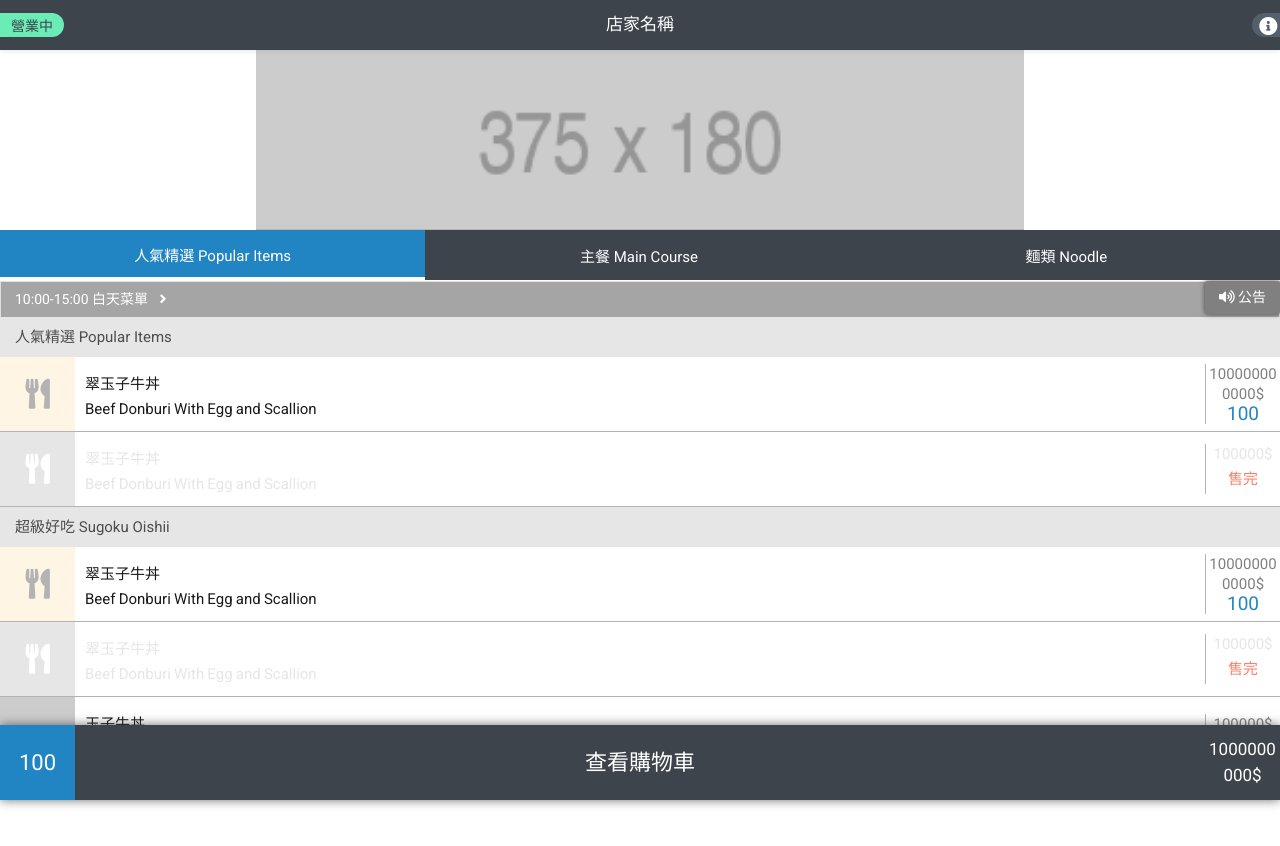
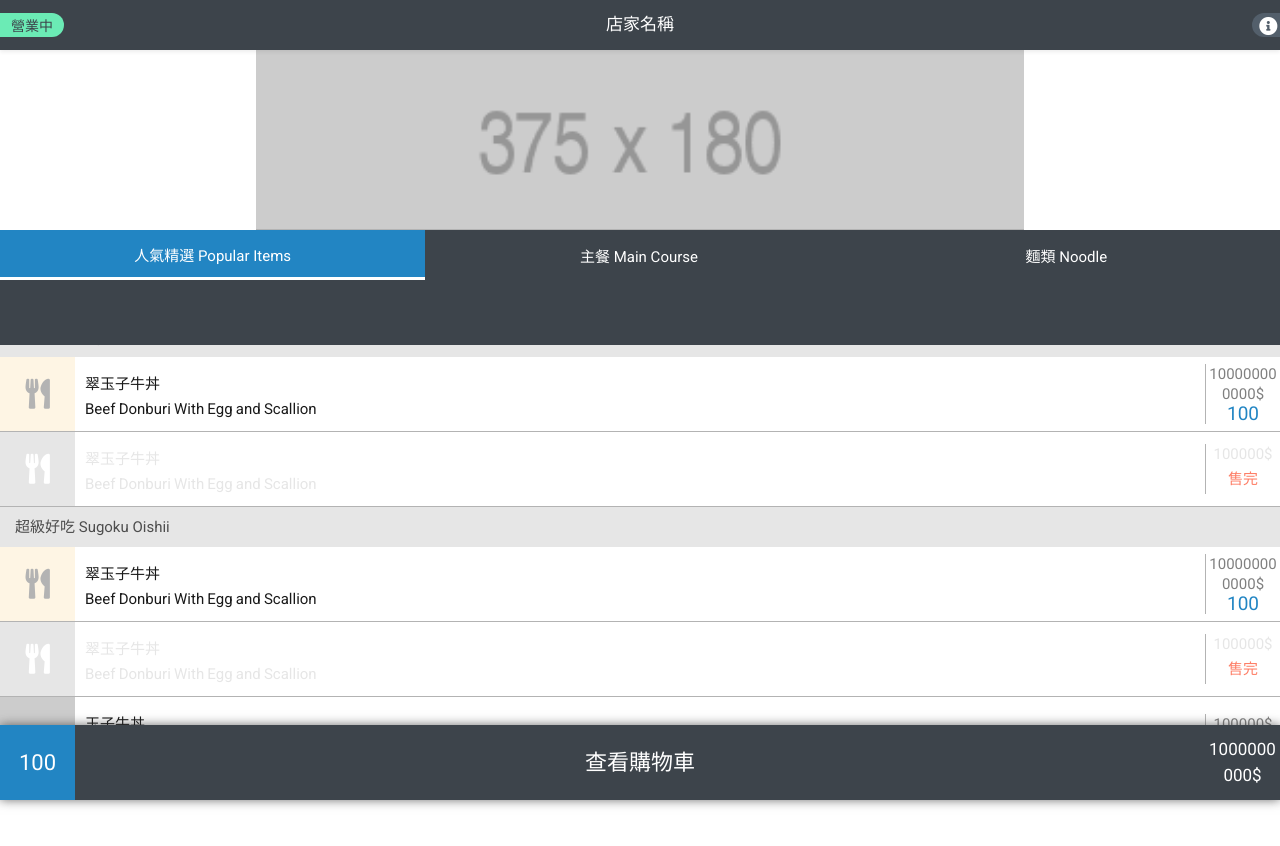
Before and after one commit to Stanlili/test-weborder, a plain HTML site: page index.html in a window 1280 px wide. Shown: the top 846 px of the page. Drawn offline with Linux system fonts and the light colour scheme.

Commit message:
Update index.html

```diff
--- a/index.html
+++ b/index.html
@@ -45,7 +45,7 @@
     </div>
     <!-- /#banner full picture -->
     <!-- menu tab -->
-    <nav class="tabbable main_color fixed-top" id="menuTab">
+    <nav class="tabbable main_color fixed-top" id="menuTab" style="height: 115px;overflow: auto;-webkit-overflow-scrolling: touch;">
       <div
         class="nav nav-tabs nav nav-pills nav-justified h_50px tabstyle"
         id="nav-tab"
```
